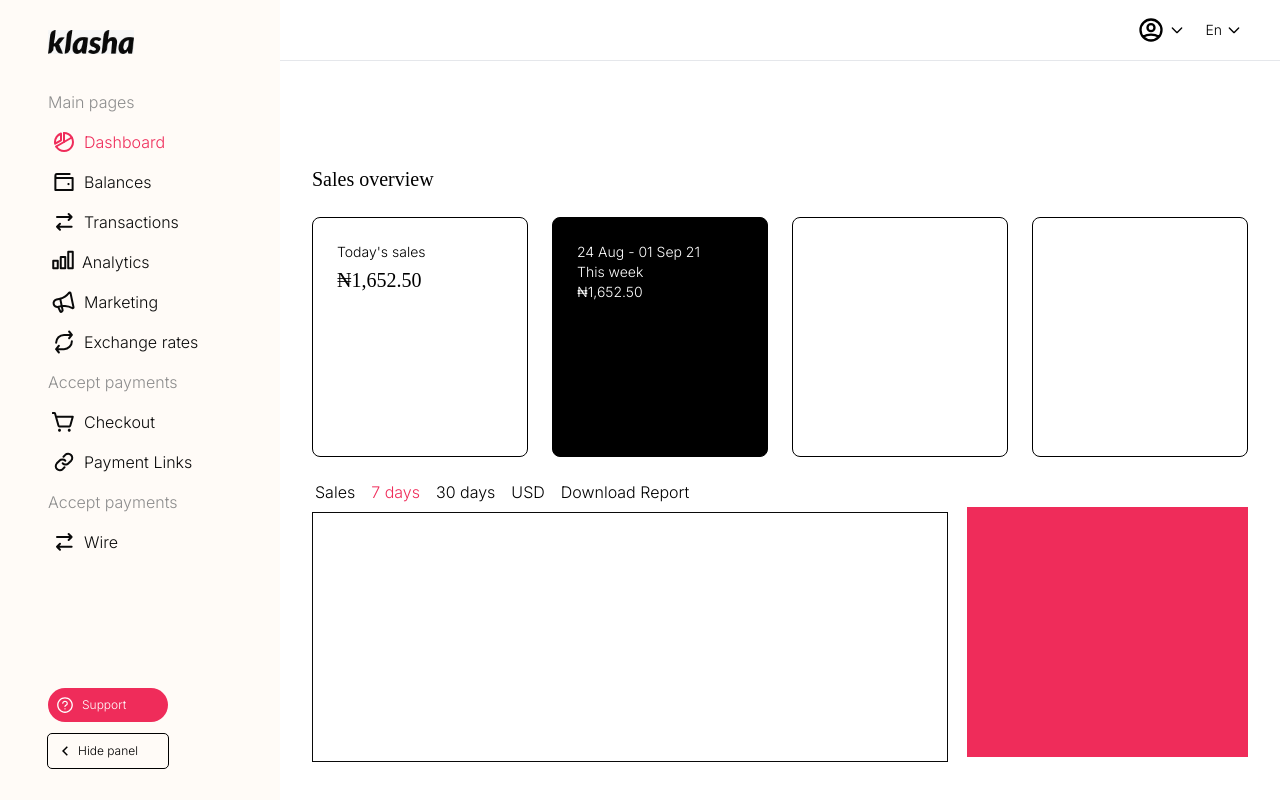
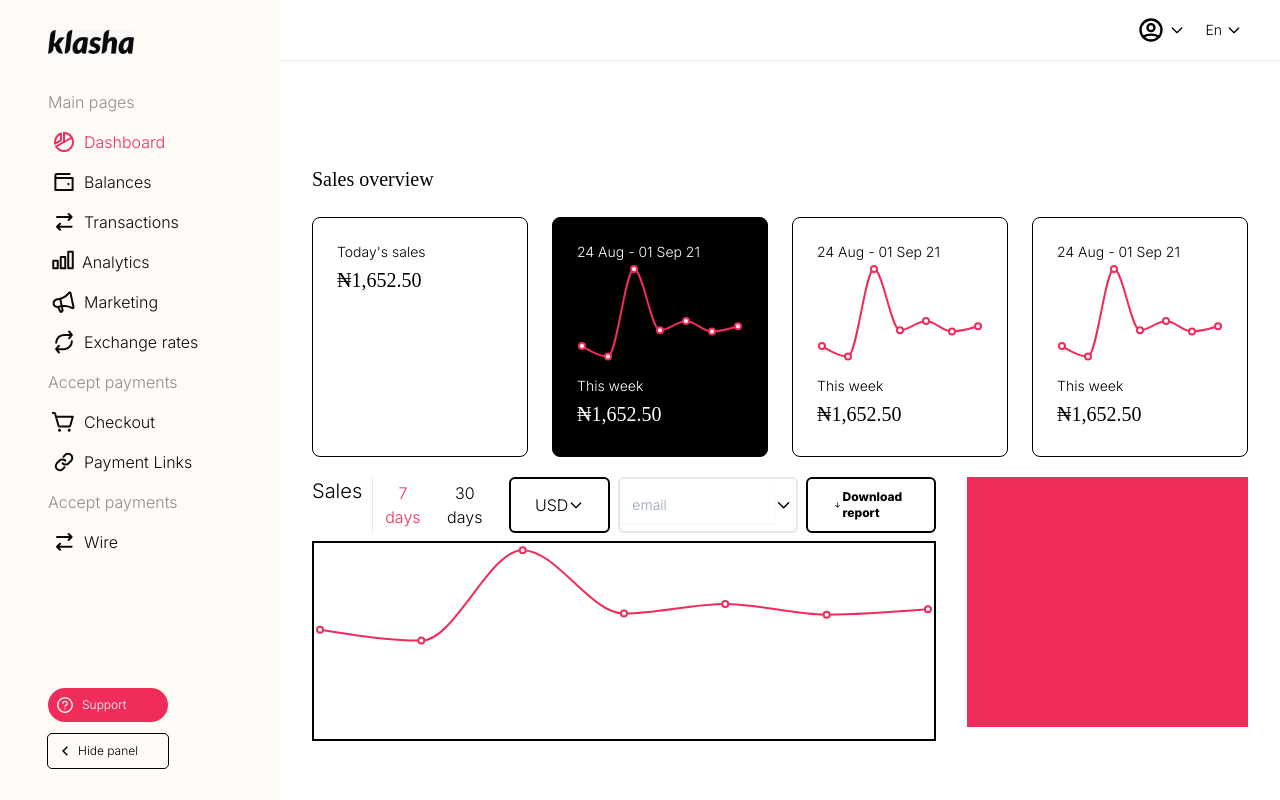
Before and after one commit to femitj/Klash-assessment, a React (Create React App) app: page / in a window 1280 px wide. Built offline with nearby package versions, Linux system fonts and the light colour scheme.

Commit message:
update readme

```diff
--- a/package.json
+++ b/package.json
@@ -2,11 +2,13 @@
   "name": "klash",
   "version": "0.1.0",
   "private": true,
+  "homepage": "https://femitj.github.io/Klash-assessment",
   "dependencies": {
     "@testing-library/jest-dom": "^5.16.5",
     "@testing-library/react": "^13.4.0",
     "@testing-library/user-event": "^13.5.0",
     "classnames": "^2.3.2",
+    "gh-pages": "^5.0.0",
     "node-sass": "^7.0.3",
     "react": "^18.2.0",
     "react-dom": "^18.2.0",
@@ -14,9 +16,12 @@
     "react-pagination": "^1.0.0",
     "react-router-dom": "^6.11.2",
     "react-scripts": "5.0.1",
+    "recharts": "^2.6.2",
     "web-vitals": "^2.1.4"
   },
   "scripts": {
+    "predeploy": "npm run build",
+    "deploy": "gh-pages -d build",
     "start": "react-scripts start",
     "build": "react-scripts build",
     "test": "react-scripts test",
--- /dev/null
+++ b/src/components/Sparkline.jsx
@@ -0,0 +1,61 @@
+import React, { PureComponent } from 'react';
+import { LineChart, Line, ResponsiveContainer } from 'recharts';
+
+const data = [
+  {
+    name: 'Page A',
+    uv: 4000,
+    pv: 2400,
+    amt: 2400,
+  },
+  {
+    name: 'Page B',
+    uv: 3000,
+    pv: 1398,
+    amt: 2210,
+  },
+  {
+    name: 'Page C',
+    uv: 2000,
+    pv: 9800,
+    amt: 2290,
+  },
+  {
+    name: 'Page D',
+    uv: 2780,
+    pv: 3908,
+    amt: 2000,
+  },
+  {
+    name: 'Page E',
+    uv: 1890,
+    pv: 4800,
+    amt: 2181,
+  },
+  {
+    name: 'Page F',
+    uv: 2390,
+    pv: 3800,
+    amt: 2500,
+  },
+  {
+    name: 'Page G',
+    uv: 3490,
+    pv: 4300,
+    amt: 2100,
+  },
+];
+
+export default class Example extends PureComponent {
+  static demoUrl = 'https://codesandbox.io/s/tiny-line-chart-r5z0f';
+
+  render() {
+    return (
+      <ResponsiveContainer width='100%' height='60%'>
+        <LineChart width={200} height={50} data={data}>
+          <Line type='monotone' dataKey='pv' stroke='#EF2C5A' strokeWidth={2} />
+        </LineChart>
+      </ResponsiveContainer>
+    );
+  }
+}
--- a/src/pages/Index.jsx
+++ b/src/pages/Index.jsx
@@ -1,5 +1,7 @@
 import React from 'react';
-import GraphCard from '../components/GraphCard';
+import SparkLine from '../components/Sparkline';
+import { HiOutlineChevronDown } from 'react-icons/hi';
+import { BsArrowDownShort } from 'react-icons/bs';
 
 const Index = () => {
   return (
@@ -8,19 +10,26 @@ const Index = () => {
       <div className='flex gap-6 flex-1'>
         <div className='border rounded-lg p-6 border-black w-full h-60'>
           <p className='text-sm'>Today's sales</p>
-          <p className='text-xl mt-1 font-[Instrument-Sans] font-medium'>
-            ₦1,652.50
-          </p>
+          <p className='text-xl mt-1 font-[Instrument-Sans]'>₦1,652.50</p>
         </div>
-        <GraphCard
-          backgroundColor='black'
-          color='white'
-          title='24 Aug - 01 Sep 21'
-          description='This week'
-          amount='₦1,652.50'
-        />
-        <div className='border rounded-lg p-6 border-black w-full h-60'></div>
-        <div className='border rounded-lg p-6 border-black w-full h-60'></div>
+        <div className='border rounded-lg p-6 border-black w-full h-60 bg-black text-white'>
+          <p className='text-sm'>24 Aug - 01 Sep 21</p>
+          <SparkLine />
+          <p className='text-sm'>This week</p>
+          <p className='text-xl mt-1 font-[Instrument-Sans]'>₦1,652.50</p>
+        </div>
+        <div className='border rounded-lg p-6 border-black w-full h-60'>
+          <p className='text-sm'>24 Aug - 01 Sep 21</p>
+          <SparkLine />
+          <p className='text-sm'>This week</p>
+          <p className='text-xl mt-1 font-[Instrument-Sans]'>₦1,652.50</p>
+        </div>
+        <div className='border rounded-lg p-6 border-black w-full h-60'>
+          <p className='text-sm'>24 Aug - 01 Sep 21</p>
+          <SparkLine />
+          <p className='text-sm'>This week</p>
+          <p className='text-xl mt-1 font-[Instrument-Sans]'>₦1,652.50</p>
+        </div>
         {/* <div className="border rounded p-6 border-black w-full"></div> */}
       </div>
 
@@ -32,43 +41,47 @@ const Index = () => {
           marginTop: 20,
         }}
       >
-        <div style={{ width: '68%' }}>
+        <div className='w-4/6'>
+          <div className=' flex w-full item-center justify-between mb-2'>
+            <div className='text-xl pr-[10px] border-r '>
+              <p>Sales</p>
+            </div>
+            <button className='pr-6 pl-3 text-[#EF2C5A]'>7 days</button>
+            <button className='pr-6'>30 days</button>
+            <p className='py-[10px] px-6 border-2 border-black rounded-md flex items-center mr-2'>
+              USD{' '}
+              <span>
+                <HiOutlineChevronDown />
+              </span>
+            </p>
+            <div className='flex border-2 rounded-md  outline-none relative items-center mr-2'>
+              <input
+                className='placeholder:text-sm placeholder:text-slate-400 block bg-white w-full py-2 px-3 shadow-sm focus:ring-1 sm:text-sm'
+                placeholder='email'
+                type='email'
+                name='search'
+              />
+              <HiOutlineChevronDown className='mr-1 text-xl' />
+            </div>
+            <p className='py-[10px] px-6 border-2 border-black rounded-md flex items-center'>
+              <BsArrowDownShort />
+              <span className='font-semibold text-xs'>Download report</span>
+            </p>
+          </div>
           <div
-            style={{
-              display: 'flex',
-              flexDirection: 'row',
-              height: 25,
-              marginBottom: 10,
-            }}
+            className='w-full border-2 border-black'
+            style={{ height: '200px' }}
           >
-            <div style={styles.filterBtns}>Sales</div>
-            <div style={styles.filter7Btns}>7 days</div>
-            <div style={styles.filterBtns}>30 days</div>
-            <div style={styles.filterBtns}>USD</div>
-            <div style={styles.filterBtns}>Download Report</div>
+            <SparkLine />
           </div>
-          <div style={{ border: '1px solid #0A0A0A', height: 250 }}></div>
         </div>
 
         <div style={{ width: '30%', flexDirection: 'column' }}>
-          <div style={{ height: 20, marginBottom: 10 }}></div>
-          <div style={{ backgroundColor: '#EF2C5A', height: 250 }}></div>
+          <div style={{ backgroundColor: '#EF2C5A', height: '250px' }}></div>
         </div>
       </div>
     </div>
   );
 };
 
-const styles = {
-  filterBtns: {
-    padding: 3,
-    marginRight: 10,
-  },
-  filter7Btns: {
-    padding: 3,
-    marginRight: 10,
-    color: '#EF2C5A',
-  },
-};
-
 export default Index;
```
Also changed, not shown: 2 other files (tests, documents, lock files or other folders).
